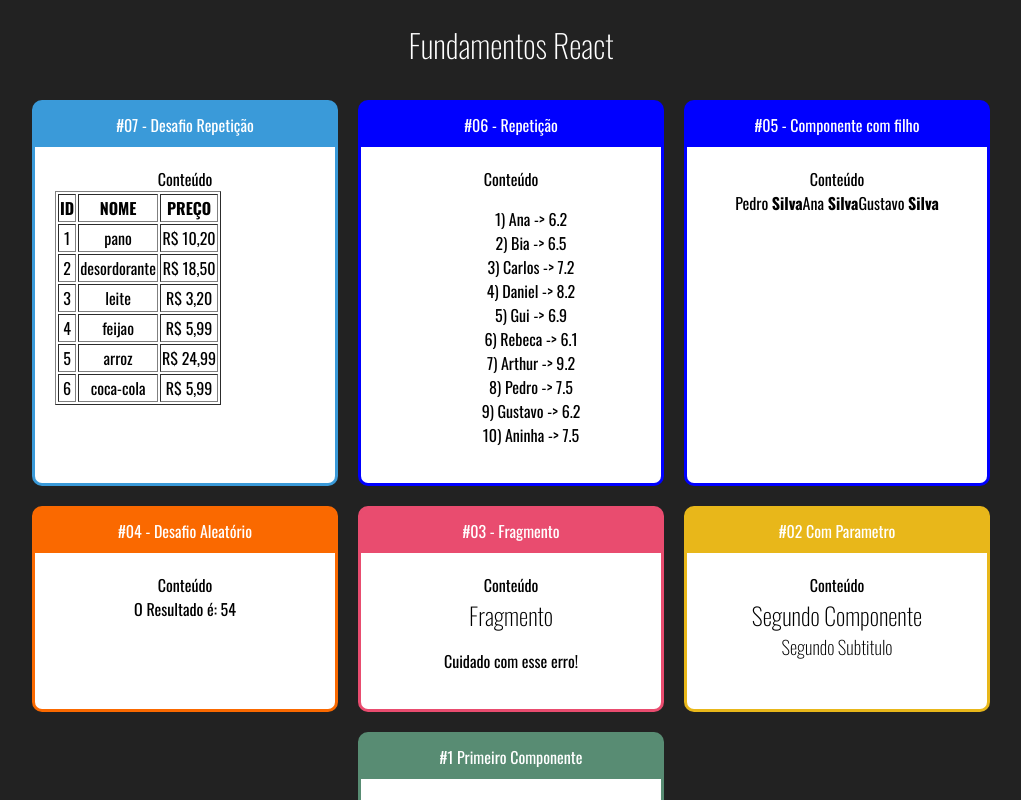
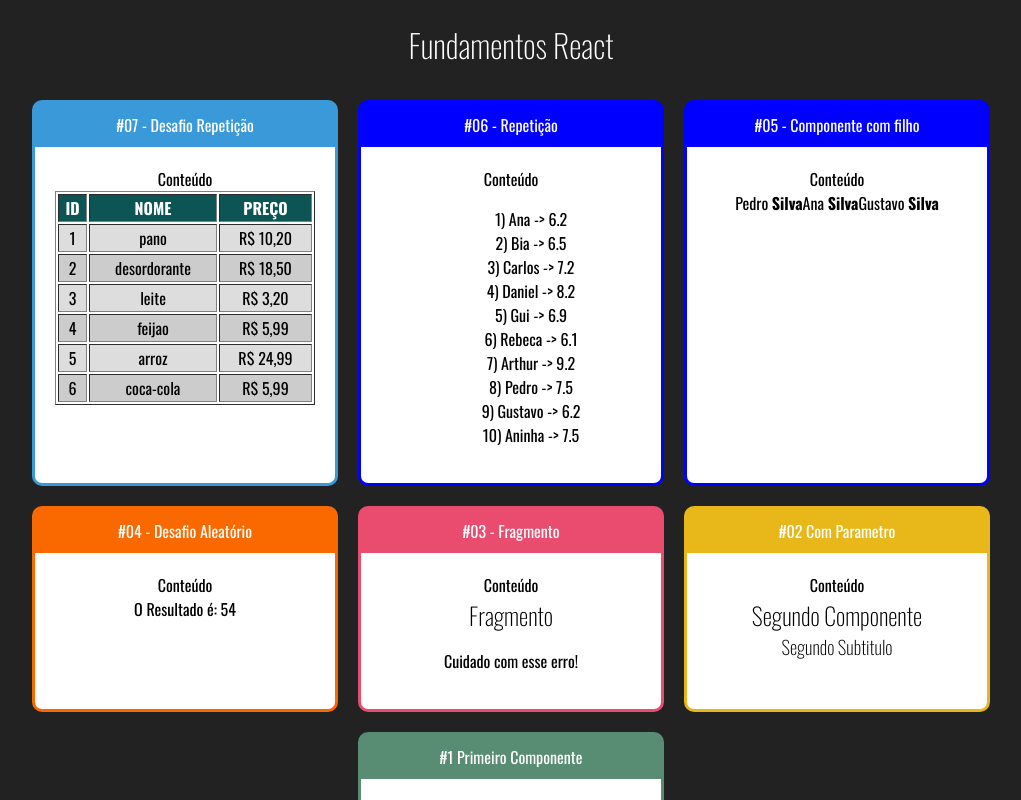
Before and after one commit to LucasGuasselli/React-Redux, a React (Create React App) app: page / in a window 1280 px wide. Shown: the top 800 px of the page, without its empty margins (129-1150 px from the left). Built offline with nearby package versions, Linux system fonts and the light colour scheme.

Commit message:
Seção 2 - Desafio Repetição

```diff
--- a/src/components/repeticao/TabelaProdutos.css
+++ b/src/components/repeticao/TabelaProdutos.css
@@ -0,0 +1,16 @@
+.TabelaProdutos table {
+    width: 100%;
+}
+
+.TabelaProdutos th {
+    background-color:  #0d5555;
+    color: #fff;
+}
+
+.TabelaProdutos .Par {
+    background-color: #ddd;
+}
+
+.TabelaProdutos .Impar {
+    background-color: #ccc;
+}
--- a/src/components/repeticao/TabelaProdutos.jsx
+++ b/src/components/repeticao/TabelaProdutos.jsx
@@ -1,13 +1,14 @@
 import React from 'react'
 
+import './TabelaProdutos.css'
 import produtos from '../../data/produtos'
 
 export default props =>{
 
     function getLinhas() {
-        return  produtos.map((produto) =>{
+        return  produtos.map((produto, i) =>{
             return(
-                <tr>
+                <tr key={produto.id} className={i % 2 === 0 ? 'Par' : 'Impar'}>
                     <td> {produto.id} </td>
                     <td> {produto.nome} </td>
                     <td>R$ {produto.preco.toFixed(2).toString().replace(".", ",")} </td>
@@ -17,8 +18,8 @@
     }
 
     return(
-        <div>
-            <table className="" border="1">
+        <div className="TabelaProdutos">
+            <table border="1">
                 <thead>
                     <tr>
                         <th>ID</th>
```
